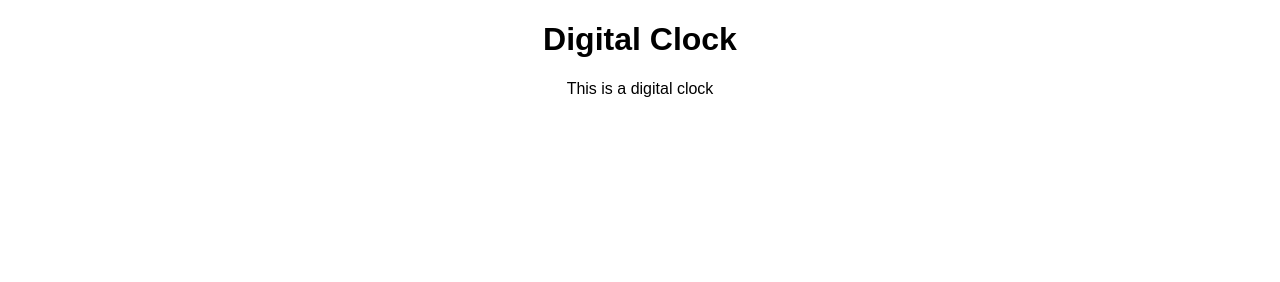
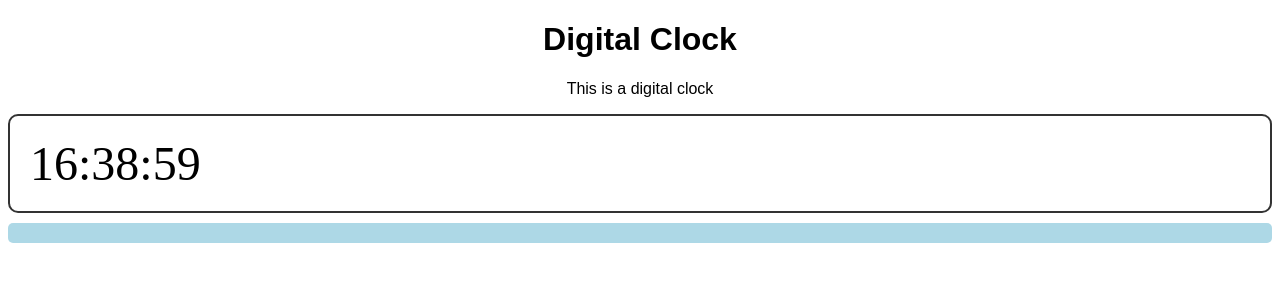
Before and after one commit to GiannfrancoC340/Digital-clock, a plain HTML site: page index.html in a window 1280 px wide. Drawn offline with Linux system fonts and the light colour scheme.

Commit message:
Fixed maintainability with the clock

```diff
--- a/index.html
+++ b/index.html
@@ -8,7 +8,9 @@
         <h1>Digital Clock</h1>
         <p>This is a digital clock</p>
 
+        <div id="clock"></div>
 
+        <div id="date"></div>
 
 
 
--- a/script.js
+++ b/script.js
@@ -5,7 +5,7 @@ const TIME_INTERVAL_UPDATE = 1000;
 function formatTime(hours, minutes, seconds) {
     minutes = (minutes < 10) ? "0" + minutes : minutes;
     seconds = (seconds < 10) ? "0" + seconds : seconds;
-    return '${hours}:${minutes}:${seconds}';
+    return `${hours}:${minutes}:${seconds}`;
 }
 
 function updateClock() {
--- a/styles.css
+++ b/styles.css
@@ -10,3 +10,19 @@ p {
     font-family: 'Arial';
     text-align: center;
 }
+
+#clock {
+    font-size: 3em;
+    padding: 20px;
+    border: 2px solid #333;
+    border-radius: 10px;
+    background-color: white;
+    margin-bottom: 10px;
+}
+
+#date {
+    font-size: 1.5em;
+    padding: 10px;
+    background-color: lightblue;
+    border-radius: 5px;
+}
```
